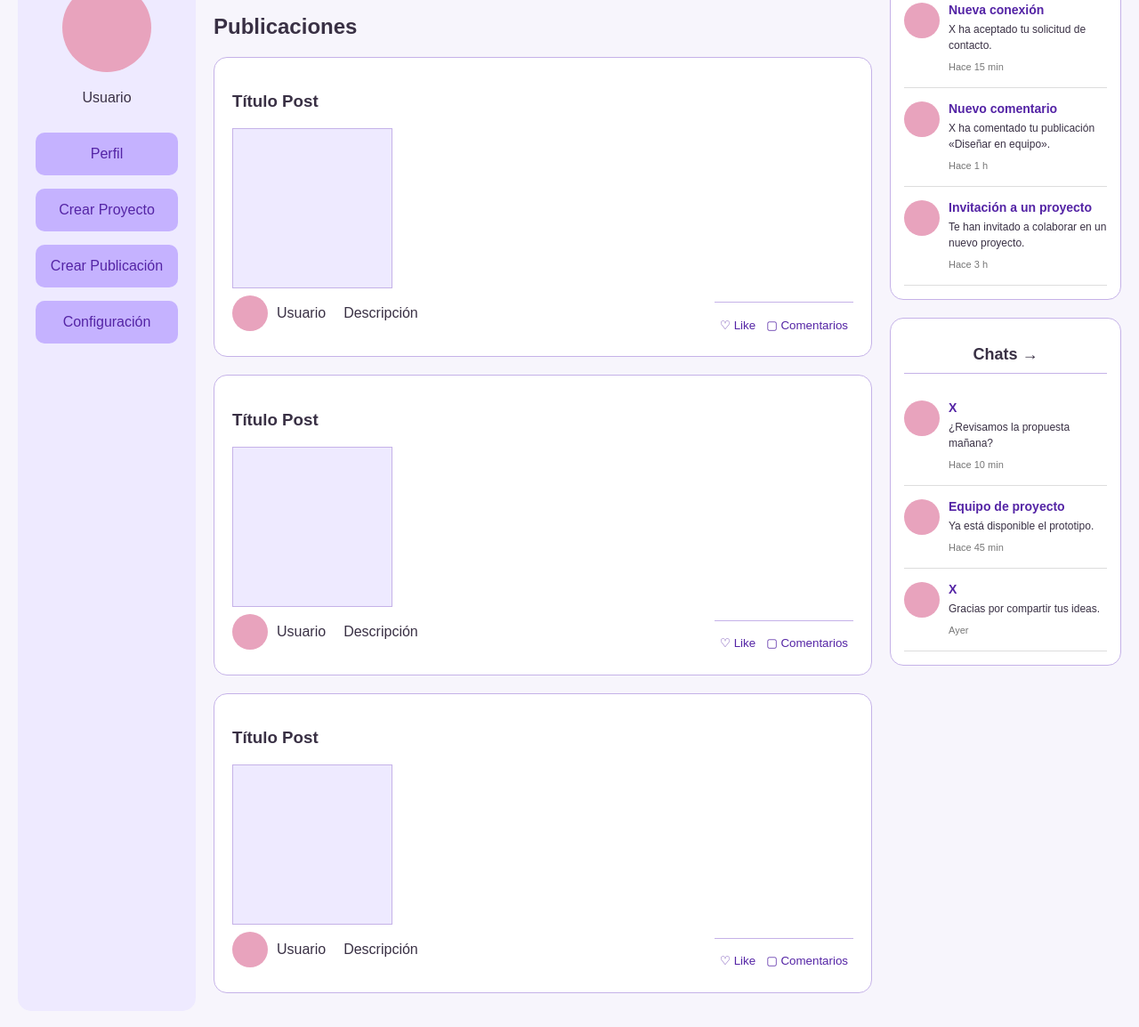
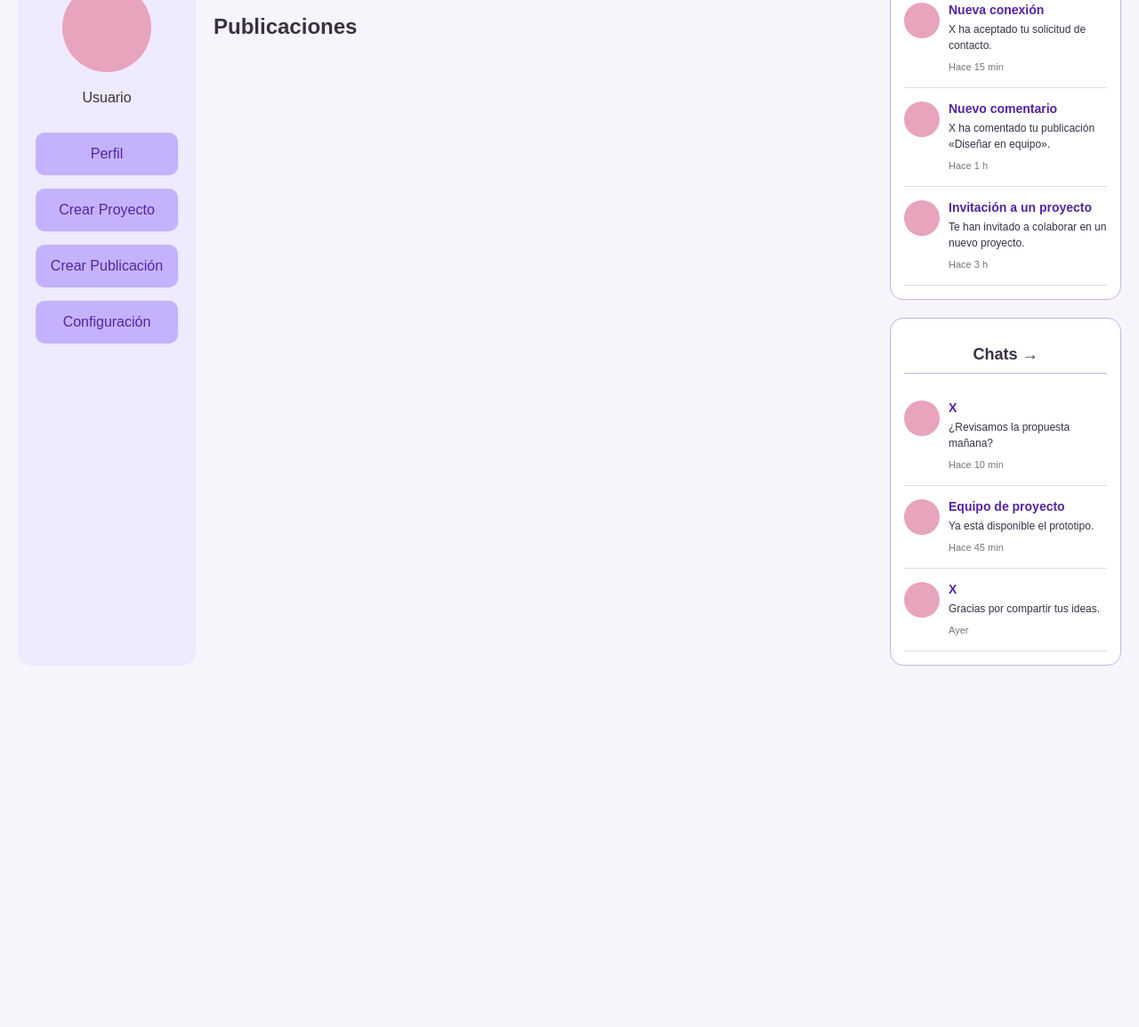
Before and after one commit to Sromerop0610/CoWorkers, a website: page CoWorkersAplication/index.html in a window 1280 px wide. Shown: the part 170-1324 px from the top of the page at 89% size. After the commit the page ends 938 px from the top, so only its background shows below. Drawn offline with Linux system fonts and the light colour scheme.

Commit message:
preparando index para trabajar con el js

```diff
--- a/CoWorkersAplication/index.html
+++ b/CoWorkersAplication/index.html
@@ -57,92 +57,10 @@
 
 
         <!-- PUBLICACIONES -->
-        <section class="posts" aria-labelledby="posts-title">
+
+        <section class="posts" id="posts-container" aria-labelledby="posts-title">
 
             <h2 id="posts-title">Publicaciones</h2>
-
-            <!-- PUBLICACIÓN 1 -->
-            <article class="post" aria-labelledby="post-title-1">
-
-                <h3 id="post-title-1">Título Post</h3>
-
-                <figure class="post-image"></figure>
-
-                <section class="post-content" aria-label="Contenido de la publicación">
-
-                    <header class="post-user">
-                        <span class="user-image"></span>
-                        <span>Usuario</span>
-                    </header>
-
-                    <section class="post-description" aria-label="Descripción de la publicación">
-                        <p>Descripción</p>
-                    </section>
-
-                    <footer class="post-actions">
-                        <button type="button">♡ Like</button>
-                        <button type="button">▢ Comentarios</button>
-                    </footer>
-
-                </section>
-
-            </article>
-
-
-            <!-- PUBLICACIÓN 2 -->
-            <article class="post" aria-labelledby="post-title-2">
-
-                <h3 id="post-title-2">Título Post</h3>
-
-                <figure class="post-image"></figure>
-
-                <section class="post-content" aria-label="Contenido de la publicación">
-
-                    <header class="post-user">
-                        <span class="user-image"></span>
-                        <span>Usuario</span>
-                    </header>
-
-                    <section class="post-description" aria-label="Descripción de la publicación">
-                        <p>Descripción</p>
-                    </section>
-
-                    <footer class="post-actions">
-                        <button type="button">♡ Like</button>
-                        <button type="button">▢ Comentarios</button>
-                    </footer>
-
-                </section>
-
-            </article>
-
-
-            <!-- PUBLICACIÓN 3 -->
-            <article class="post" aria-labelledby="post-title-3">
-
-                <h3 id="post-title-3">Título Post</h3>
-
-                <figure class="post-image"></figure>
-
-                <section class="post-content" aria-label="Contenido de la publicación">
-
-                    <header class="post-user">
-                        <span class="user-image"></span>
-                        <span>Usuario</span>
-                    </header>
-
-                    <section class="post-description" aria-label="Descripción de la publicación">
-                        <p>Descripción</p>
-                    </section>
-
-                    <footer class="post-actions">
-                        <button type="button">♡ Like</button>
-                        <button type="button">▢ Comentarios</button>
-                    </footer>
-
-                </section>
-
-            </article>
 
         </section>
 
@@ -238,6 +156,6 @@
     </aside>
 
 </main>
-
+<script type="module" src="js/main.js"></script>
 </body>
 </html>
```
